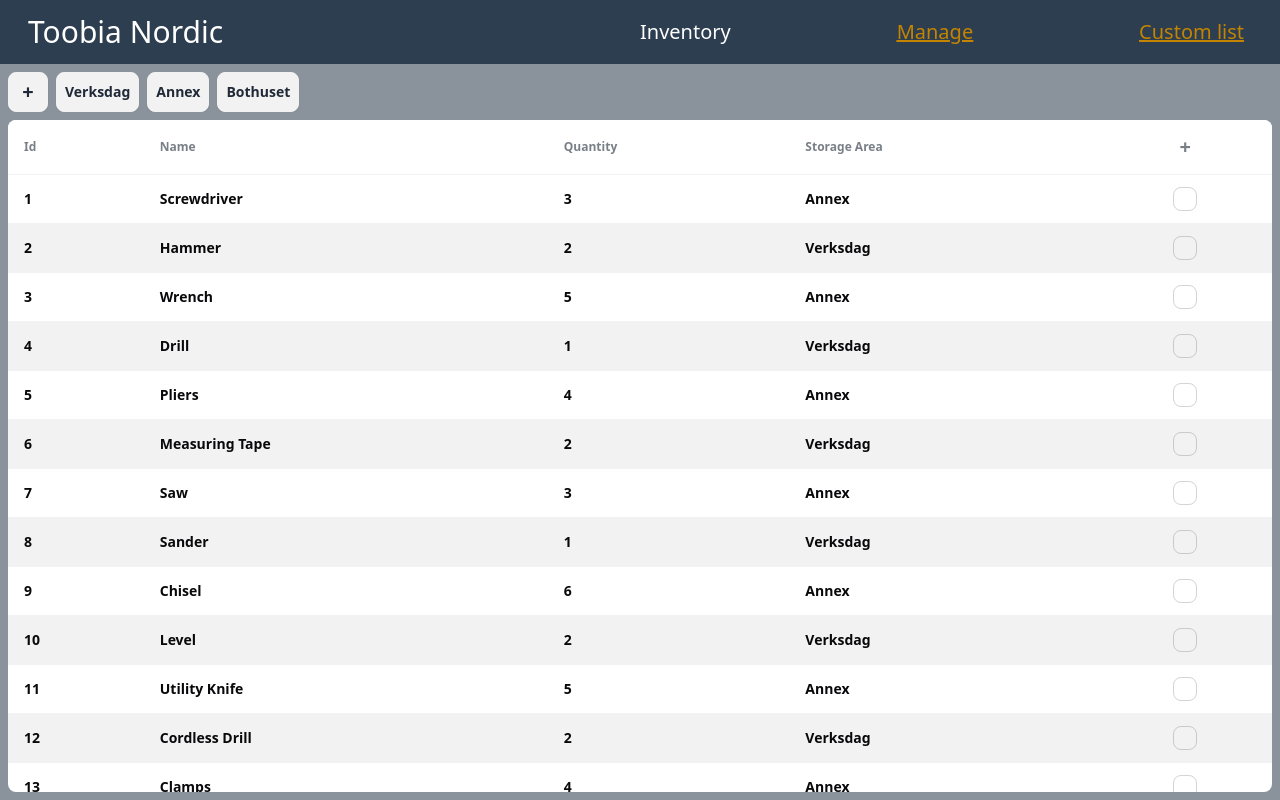
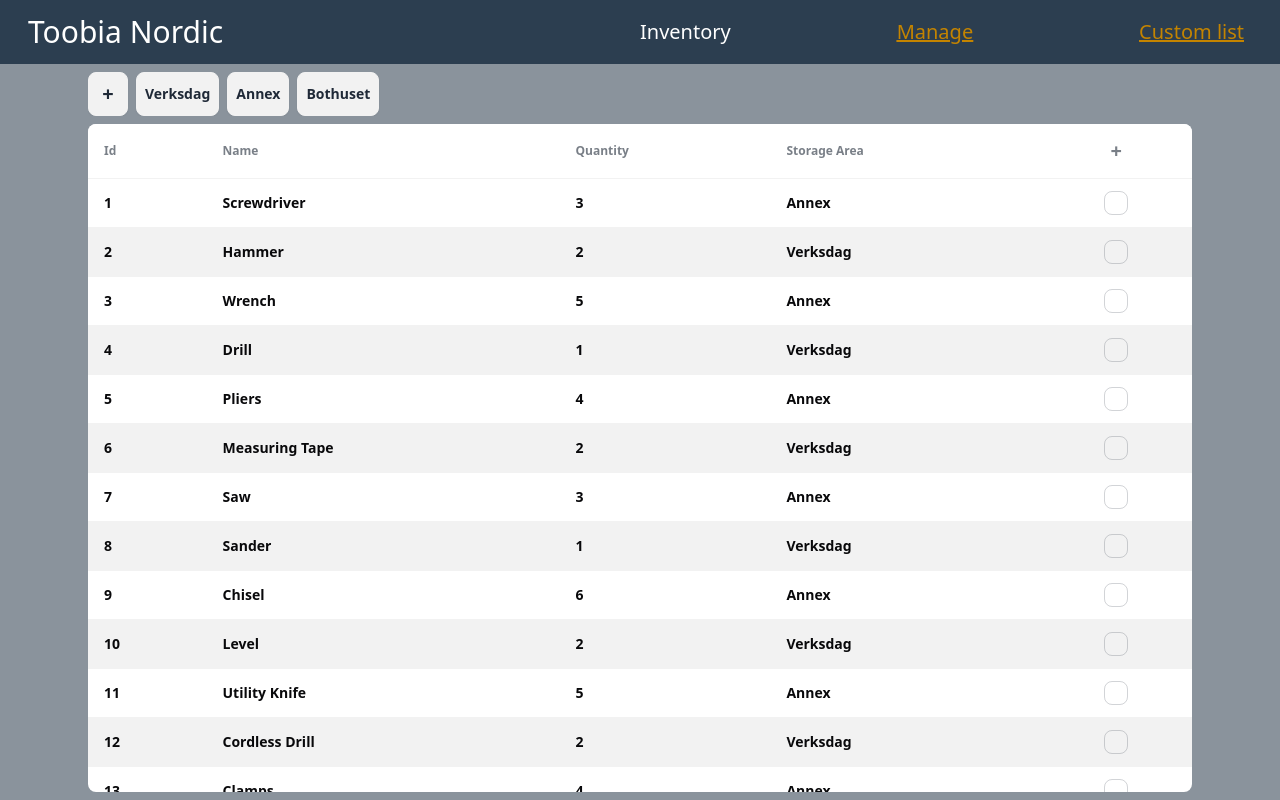
Before and after one commit to TobiasBlankJohansson/inventory-fullstack-app, a React (Vite) app in the folder frontend/: page /manage in a window 1280 px wide. Built offline with nearby package versions, Linux system fonts and the light colour scheme.

Commit message:
feat:add bodycontainer to dashboard and manage pages

```diff
--- a/frontend/src/page/Dashboard.tsx
+++ b/frontend/src/page/Dashboard.tsx
@@ -1,3 +1,4 @@
+import { BodyContainer } from "@/components/container/BodyContainer";
 import { Navbar } from "@/components/navbar/Navbar";
 import { Print } from "@/components/print/Print";
 import { Search } from "@/components/search/Search";
@@ -15,7 +16,7 @@ export function Dashboard() {
   return (
     <div className="h-screen flex flex-col">
       <Navbar currentPage={0} currentPageName="Dashboard"></Navbar>
-      <div className={"h-[calc(100vh-64px)] flex flex-col min-[768px]:mx-20"}>
+      <BodyContainer>
         <section className="h-10 grid grid-flow-col grid-cols-3 gap-2 m-2 mb-0">
           <Search setSearch={setSearch}></Search>
           <SelectStorage setStorageArea={setStorageArea}></SelectStorage>
@@ -30,7 +31,7 @@ export function Dashboard() {
           ])}
           renderItemInTable={renderItemInTableDashboard(itemList)}
         ></Tabel>
-      </div>
+      </BodyContainer>
     </div>
   );
 }
--- a/frontend/src/page/Manage.tsx
+++ b/frontend/src/page/Manage.tsx
@@ -1,4 +1,5 @@
 import { getItems } from "@/api/InventoryApiService";
+import { BodyContainer } from "@/components/container/BodyContainer";
 import { Navbar } from "@/components/navbar/Navbar";
 import { StorageArea } from "@/components/storage_area/StorageArea";
 import {
@@ -27,6 +28,7 @@ export function Manage() {
   return (
     <div className="h-screen flex flex-col">
       <Navbar currentPage={1} currentPageName="Manage"></Navbar>
+      <BodyContainer>
         <StorageArea
           storageArea={storageArea}
           setStorageArea={setStorageArea}
@@ -40,6 +42,7 @@ export function Manage() {
           ])}
           renderItemInTable={renderItemInTableManage(items)}
         ></Tabel>
+      </BodyContainer>
     </div>
   );
 }
```
Lines whose indentation alone changed are shown as unchanged.
